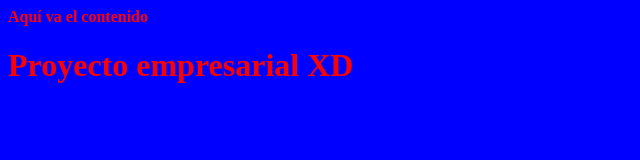
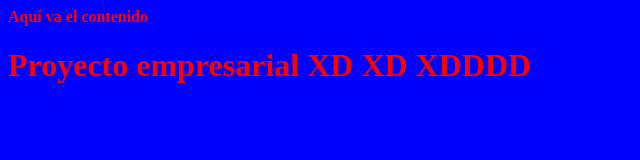
Before and after one commit to rodriguez-hans/CursoGit, a plain HTML site: page index.html in a window 1280 px wide. Shown: the whole page, without its empty margins (0-640 px from the left). Drawn offline with Linux system fonts and the light colour scheme.

Commit message:
Update index.html

```diff
--- a/index.html
+++ b/index.html
@@ -5,6 +5,6 @@
 	</head>
 	<body>
 	Aquí va el contenido
-	<h1>Proyecto empresarial XD</h1>
+	<h1>Proyecto empresarial XD XD XDDDD</h1>
 	</body>
 </html>
```
